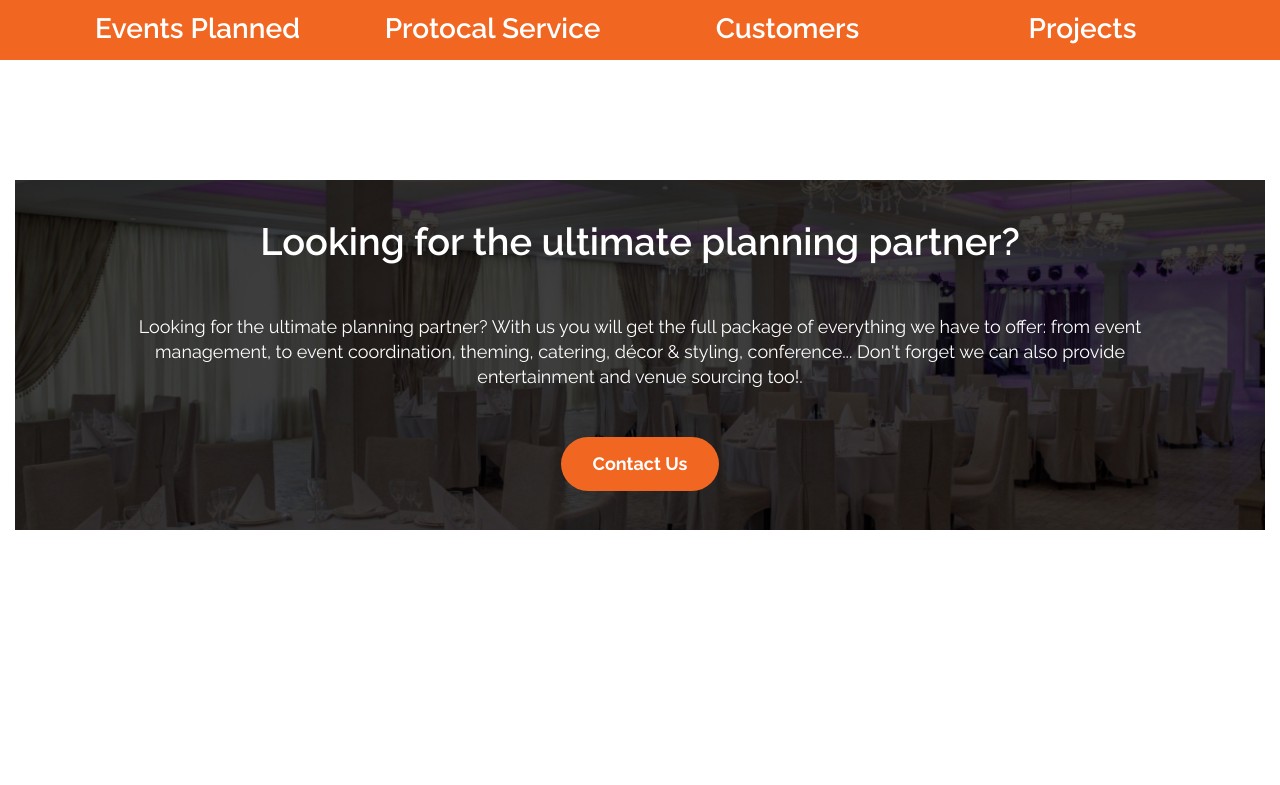
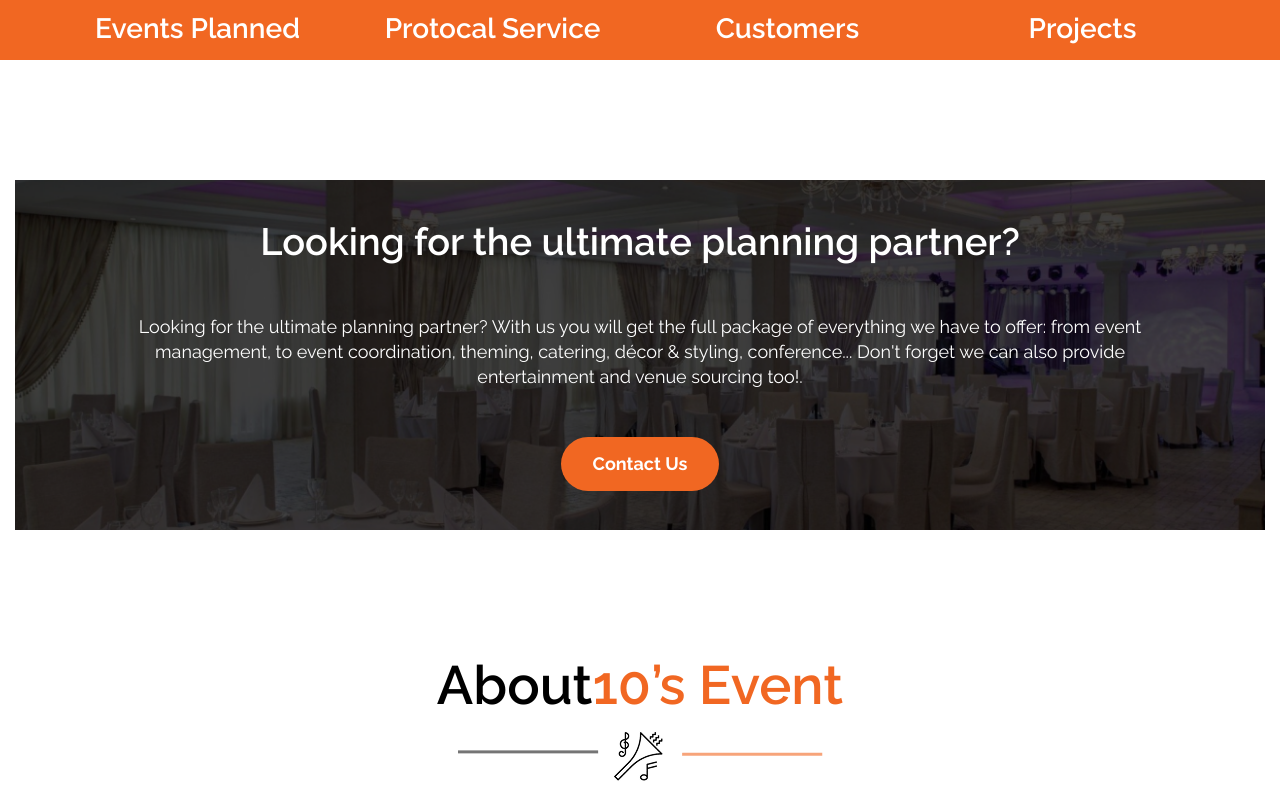
Before and after one commit to Roni006/10sEvent, a React (Vite) app: page / in a window 1280 px wide. Shown: the part 3196-3981 px from the top of the page. Before the commit the page ends 3846 px from the top, so only its background shows below. Built offline with nearby package versions, Linux system fonts and the light colour scheme.

Commit message:
initialize testimonial components

```diff
--- a/src/Components/Home/Home.jsx
+++ b/src/Components/Home/Home.jsx
@@ -2,6 +2,7 @@ import React from "react";
 import Services from "../../pages/Services";
 import About from "../../pages/About";
 import CallToAction from "../../pages/CallToAction";
+import Testimonial from "../../pages/Testimonial";
 
 const Home = () => {
   return (
@@ -9,6 +10,7 @@ const Home = () => {
       <Services />
       <About />
       <CallToAction />
+      <Testimonial/>
     </>
   );
 };
--- /dev/null
+++ b/src/pages/Testimonial.jsx
@@ -0,0 +1,24 @@
+import React from "react";
+import Container from "../Common/Container/Container";
+import testBg from "../../src/assets/img/test-img/testimonial-bg.png";
+import avatar from "../../src/assets/img/test-img/test-avatar.png";
+
+const Testimonial = () => {
+  return (
+    <>
+      <section>
+        <Container>
+          <div className="flex flex-col items-center justify-center">
+            <h1 className="text-[54px] font-semibold font-raleway leading-17.5 text-[#000000] pb-2 ">
+              About
+              <span className="text-[#f16722]">10’s Event</span>
+            </h1>
+            <img src={testBg} alt="icon image" />
+          </div>
+        </Container>
+      </section>
+    </>
+  );
+};
+
+export default Testimonial;
```
Also changed, not shown: src/assets/img/test-img/test-avatar.png (added), src/assets/img/test-img/testimonial-bg.png (added).
